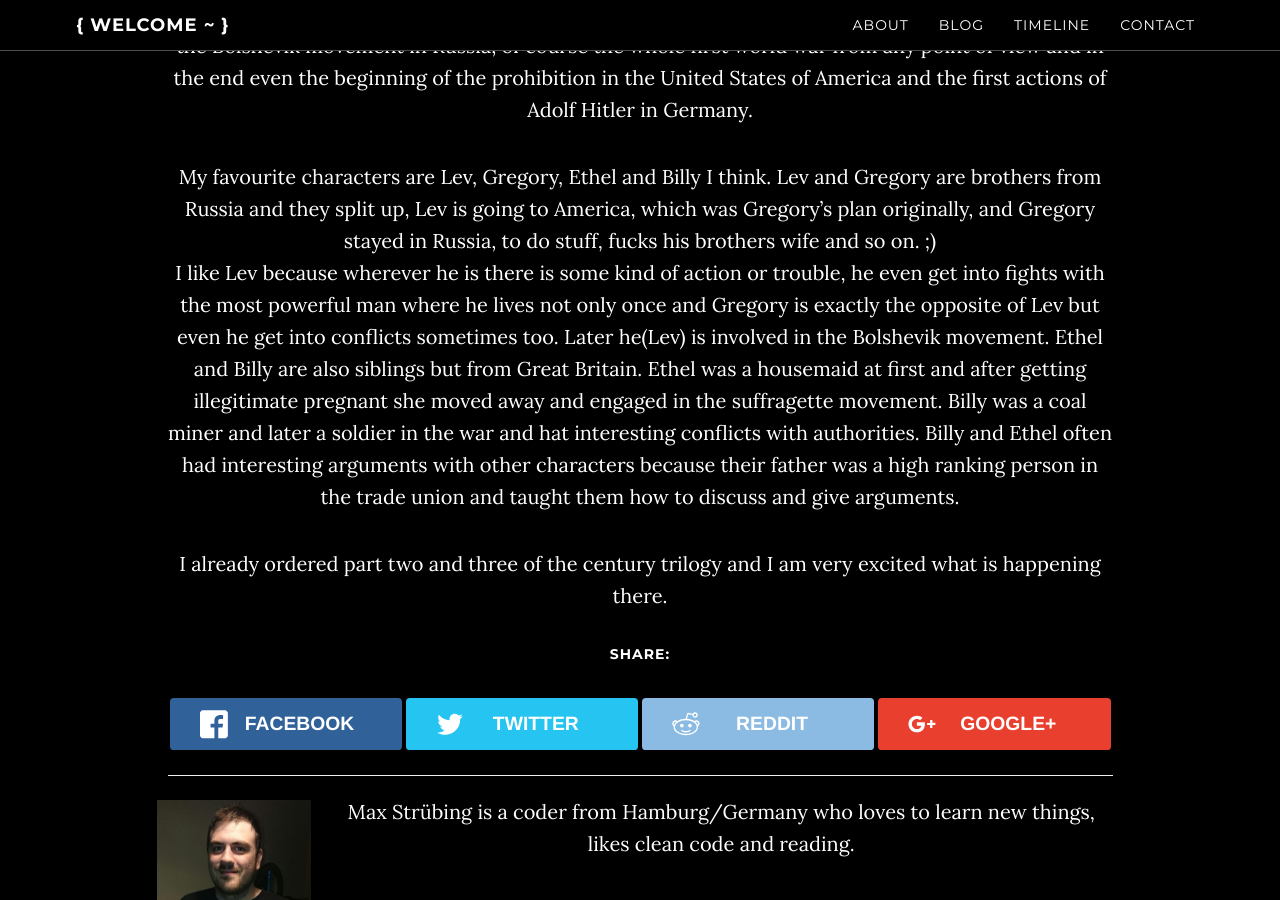
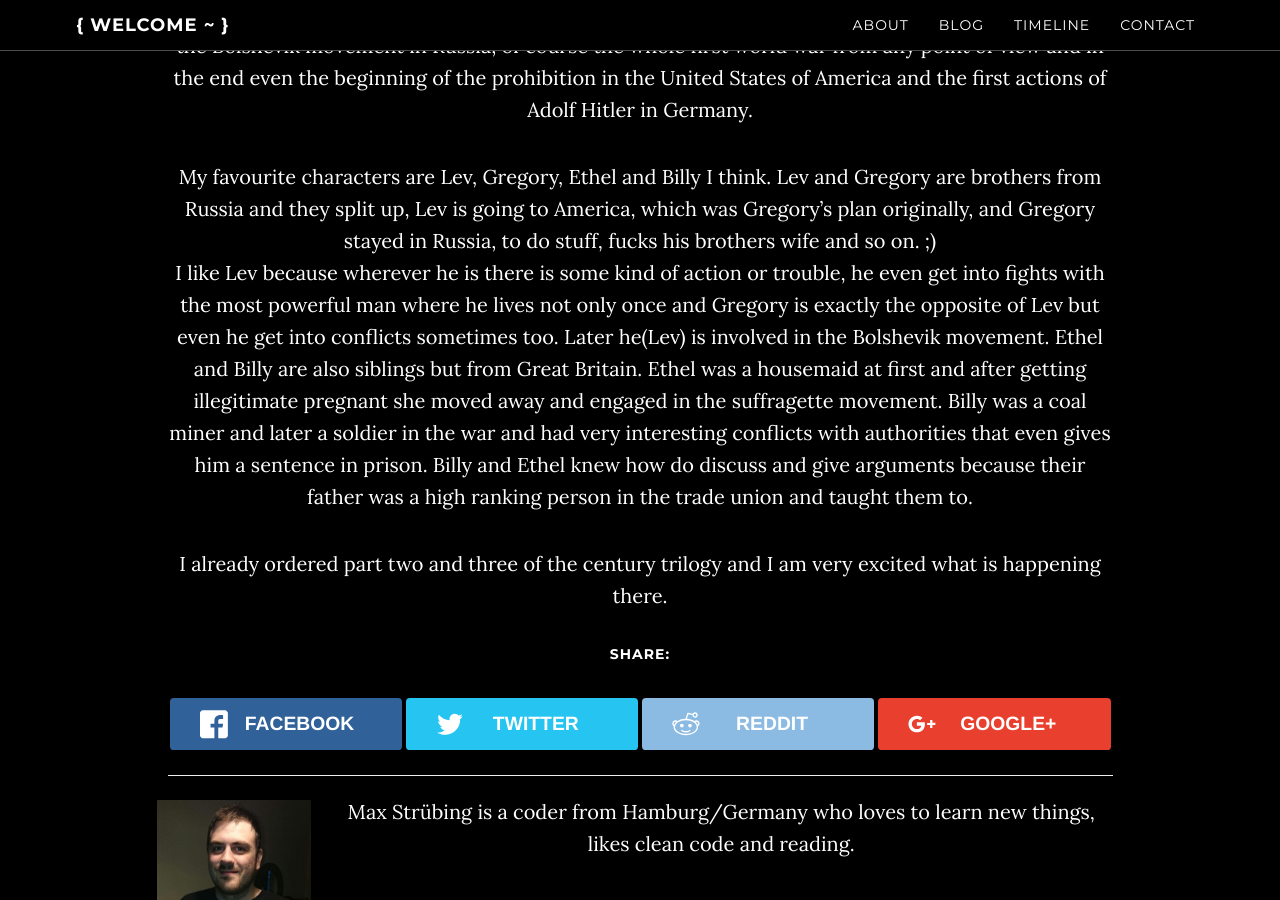
Before and after one commit to mstruebing/mstruebing.github.io, a Jekyll site: the page built from _posts/2017-01-15-fall-of-giants-by-ken-follett.md, in a window 1280 px wide and 900 px high, scrolled down 1760 px. Built offline with Jekyll 4.4.1, drawn with Linux system fonts in a browser that asks for light colours; nearby versions of some CDN libraries; a style sheet for code colours, icons or effects is not loaded.

Commit message:
correct blogpost

```diff
--- a/_posts/2017-01-15-fall-of-giants-by-ken-follett.md
+++ b/_posts/2017-01-15-fall-of-giants-by-ken-follett.md
@@ -33,6 +33,6 @@ It covers events like the suffering of the coal miners and the suffragette movem
 My favourite characters are Lev, Gregory, Ethel and Billy I think.
 Lev and Gregory are brothers from Russia and they split up, Lev is going to America, which was Gregory's plan originally, and Gregory stayed in Russia, to do stuff, fucks his brothers wife and so on. ;)
 I like Lev because wherever he is there is some kind of action or trouble, he even get into fights with the most powerful man where he lives not only once and Gregory is exactly the opposite of Lev but even he get into conflicts sometimes too. Later he(Lev) is involved in the Bolshevik movement.
-Ethel and Billy are also siblings but from Great Britain. Ethel was a housemaid at first and after getting illegitimate pregnant she moved away and engaged in the suffragette movement. Billy was a coal miner and later a soldier in the war and hat interesting conflicts with authorities. Billy and Ethel often had interesting arguments with other characters because their father was a high ranking person in the trade union and taught them how to discuss and give arguments.
+Ethel and Billy are also siblings but from Great Britain. Ethel was a housemaid at first and after getting illegitimate pregnant she moved away and engaged in the suffragette movement. Billy was a coal miner and later a soldier in the war and had very interesting conflicts with authorities that even gives him a sentence in prison. Billy and Ethel knew how do discuss and give arguments because their father was a high ranking person in the trade union and taught them to.
 
 I already ordered part two and three of the century trilogy and I am very excited what is happening there.
```
